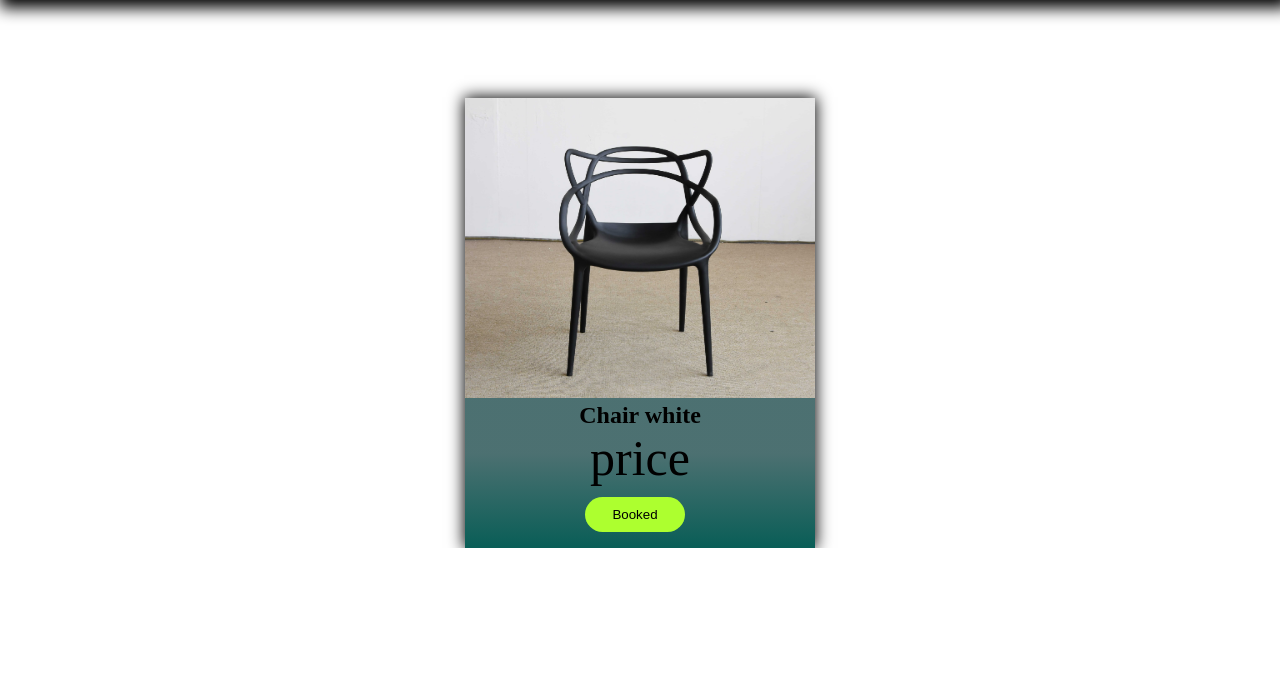
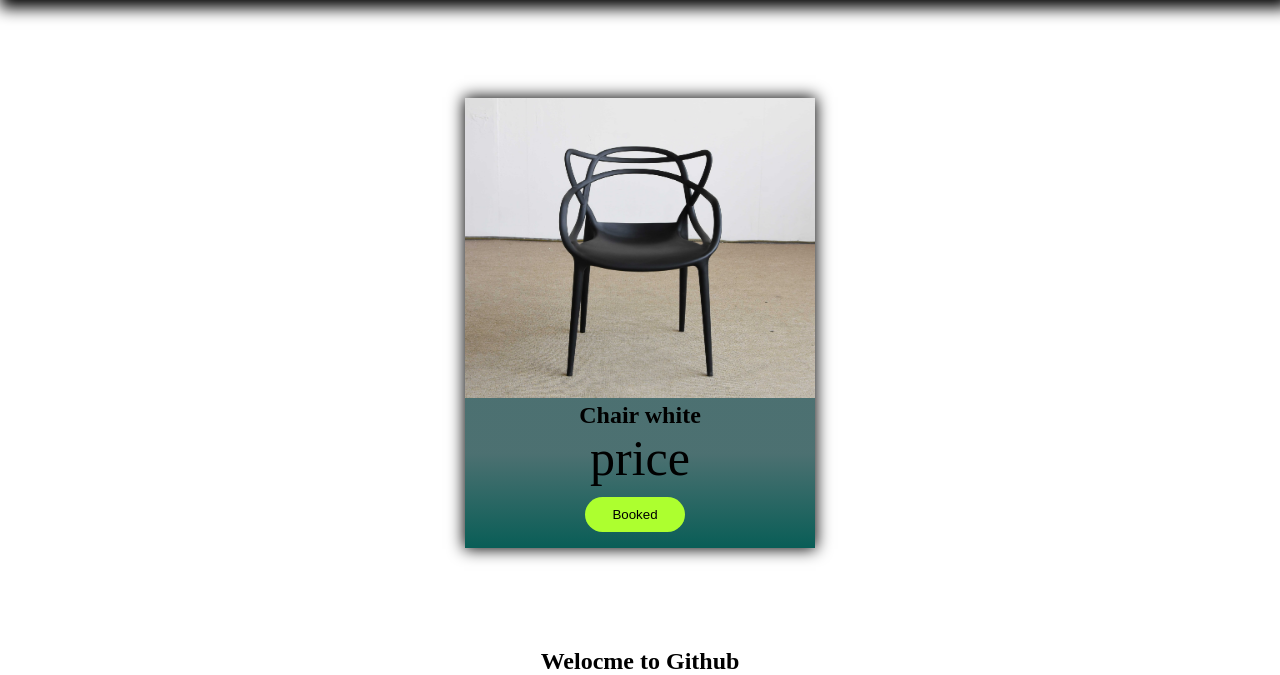
Before and after one commit to Fayasmuthu/Nav, a plain HTML site: page index.html in a window 1280 px wide. Shown: the part 802-1477 px from the top of the page. Before the commit the page ends 1350 px from the top, so only its background shows below. Drawn offline with nearby package versions, Linux system fonts and the light colour scheme.

Commit message:
Welcome to Github

```diff
--- a/index.html
+++ b/index.html
@@ -127,6 +127,9 @@
             </div>
         </div>
     </section>
+    <section class="section">
+        <h2>Welocme to Github</h2>
+    </section>
 
 
 
```
